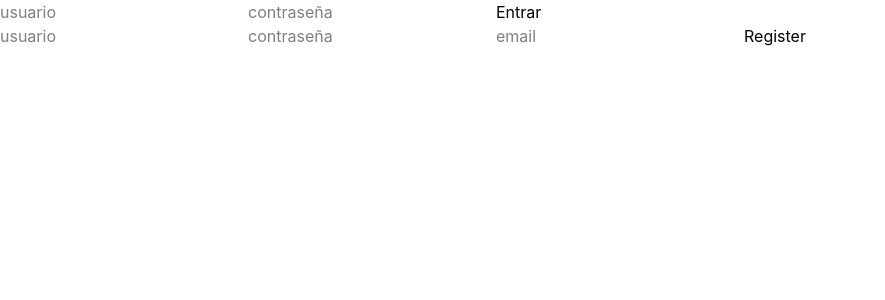
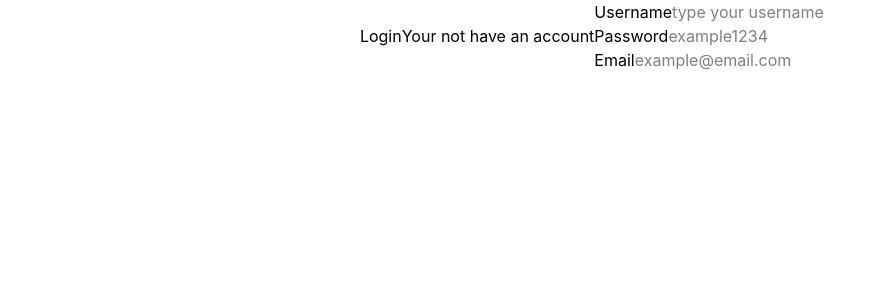
Before and after one commit to RiverFlow96/FullStack-TodoList, a React (Vite) app in the folder frontend/: page /login in a window 1280 px wide. Shown: the top 300 px of the page, without its empty margins (0-885 px from the left). Built offline with nearby package versions, Linux system fonts and the light colour scheme.

Commit message:
Add Login basic design

```diff
--- a/frontend/src/App.jsx
+++ b/frontend/src/App.jsx
@@ -1,12 +1,19 @@
-import { LoginForm, TaskList, RegisterForm } from "./pages/Tasks";
+import { Route, BrowserRouter, Routes } from "react-router-dom";
+import LoginPage from "./pages/LoginPage";
 
 function App() {
 
   return (
     <>
-      <LoginForm></LoginForm>
-      <RegisterForm></RegisterForm>
-      <TaskList></TaskList>
+      <BrowserRouter>
+        <Routes>
+          {/* <Route path="/" element={<Home />} />
+          <Route path="/tasks:id" element={<Tasks />} />
+          <Route path="/dashboard" element={<Dashboard />} />
+          <Route path="/register" element={<Register />} /> */}
+          <Route path="/login" element={<LoginPage />} />
+        </Routes>
+      </BrowserRouter>
     </>
   )
 }
--- /dev/null
+++ b/frontend/src/components/LoginInputs.jsx
@@ -0,0 +1,9 @@
+
+export function LoginInputs({ type, placeholder, label }) {
+    return (
+        <div>
+            <span>{label}</span>
+            <input type={type} placeholder={placeholder} />
+        </div>
+    )
+}
--- /dev/null
+++ b/frontend/src/layouts/LoginLayout.jsx
@@ -0,0 +1,19 @@
+import { LoginInputs } from "../components/LoginInputs"
+
+
+export default function LoginLayout() {
+    return (
+        <div className="min-w-max min-h-max flex justify-center items-center">
+            <h1>Login</h1>
+            <span>Your not have an account</span>
+            <form>
+                {/* Username - Input */}
+                <LoginInputs label={"Username"} placeholder={"type your username"} type={"text"} />
+                {/* Password - Input */}
+                <LoginInputs label={"Password"} placeholder={"example1234"} type={"password"} />
+                {/* Email - Input */}
+                <LoginInputs label={"Email"} placeholder={"example@email.com"} type={"email"} />
+            </form>
+        </div>
+    )
+}
--- /dev/null
+++ b/frontend/src/pages/LoginPage.jsx
@@ -0,0 +1,9 @@
+import LoginLayout from "../layouts/LoginLayout"
+
+function LoginPage() {
+    return (
+        <LoginLayout />
+    )
+}
+
+export default LoginPage
--- a/frontend/src/pages/Tasks.jsx
+++ /dev/null
@@ -1,110 +0,0 @@
-import { useState, useEffect } from "react"
-import { useAuthStore } from "../store/store"   // tu slice de auth
-import { useTaskStore } from "../store/store"   // tu slice de tareas
-
-export function LoginForm() {
-    const [username, setUsername] = useState("")
-    const [password, setPassword] = useState("")
-    const { login, isLoggedIn, error } = useAuthStore()
-
-    const handleSubmit = async (e) => {
-        e.preventDefault()
-        await login(username, password) // Asume que tu action auth login recibe (username, password)
-    }
-
-    if (isLoggedIn) return null
-
-    return (
-        <form onSubmit={handleSubmit}>
-            <input
-                placeholder="usuario"
-                value={username}
-                onChange={e => setUsername(e.target.value)}
-            />
-            <input
-                placeholder="contraseña"
-                type="password"
-                value={password}
-                onChange={e => setPassword(e.target.value)}
-            />
-            <button type="submit">Entrar</button>
-            {error && <div>{error}</div>}
-        </form>
-    )
-}
-
-export function RegisterForm() {
-    const [username, setUsername] = useState("")
-    const [password, setPassword] = useState("")
-    const [email, setEmail] = useState("")
-    const { register, error, isLoggedIn } = useAuthStore()
-
-    const handleSubmit = async (e) => {
-        e.preventDefault()
-        try {
-            await register(username, password, email)
-            console.log(`Registered successfully`)
-        } catch (err) {
-            console.error(`Registration failed:`, err)
-        }
-    }
-
-    // No mostrar si ya está logueado
-    if (isLoggedIn) return null
-
-    return (
-        <form onSubmit={handleSubmit}>
-            <input
-                placeholder="usuario"
-                value={username}
-                onChange={e => setUsername(e.target.value)}
-            />
-            <input
-                placeholder="contraseña"
-                type="password"
-                value={password}
-                onChange={e => setPassword(e.target.value)}
-            />
-            <input
-                placeholder="email"
-                type="email"
-                value={email}
-                onChange={e => setEmail(e.target.value)}
-            />
-            <button type="submit">Register</button>
-            {error && <div style={{ color: 'red' }}>{error}</div>}
-        </form>
-    )
-}
-
-export function TaskList() {
-    const { tasks, fetchTasks, loading, error } = useTaskStore()
-    const { isLoggedIn, logout } = useAuthStore()
-
-    useEffect(() => {
-        if (isLoggedIn) {
-            fetchTasks()
-        }
-    }, [isLoggedIn, fetchTasks])
-
-    if (!isLoggedIn) return null
-
-    if (loading) return <div>Cargando tareas...</div>
-    if (error) return <div>Error: {error}</div>
-    if (!tasks.length) return <div>No hay tareas</div>
-
-    if (!isLoggedIn) return null
-
-    return (
-        <div>
-            <ul>
-                {tasks.map(t => (
-                    <li key={t.id}>
-                        <b>{t.title}</b> {t.completed ? "✅" : "❌"}
-                    </li>
-                ))}
-            </ul>
-            <button onClick={logout}>Logout</button>
-        </div>
-    )
-}
```
